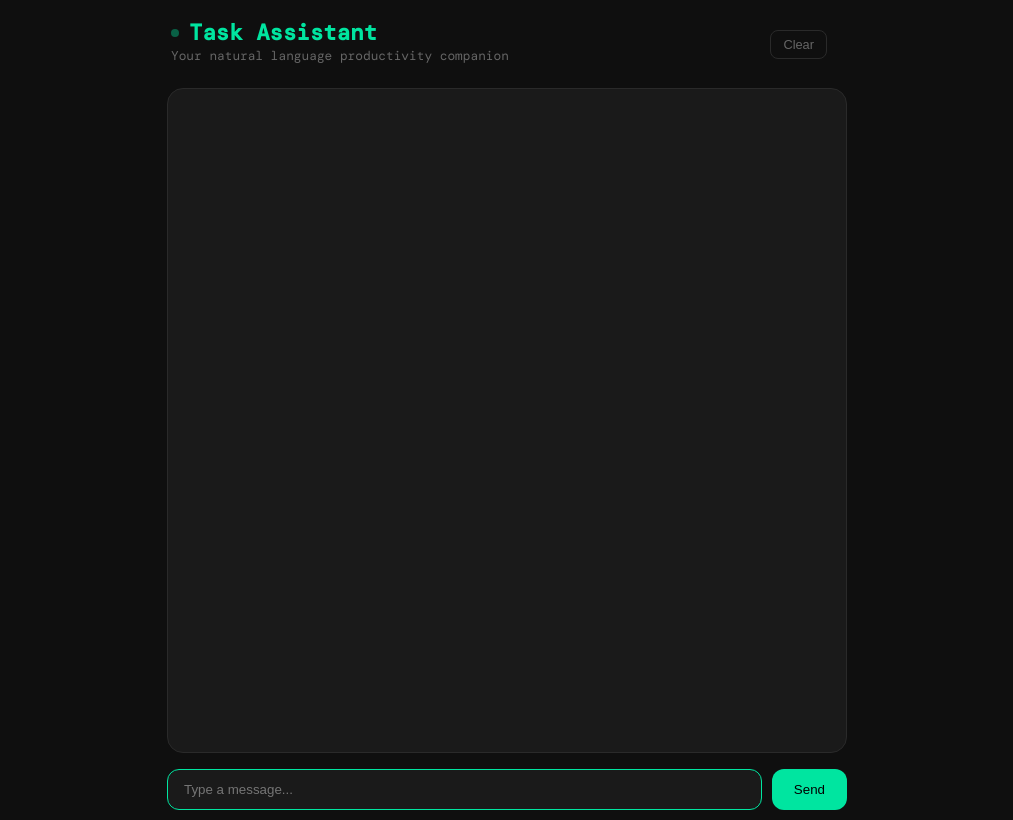
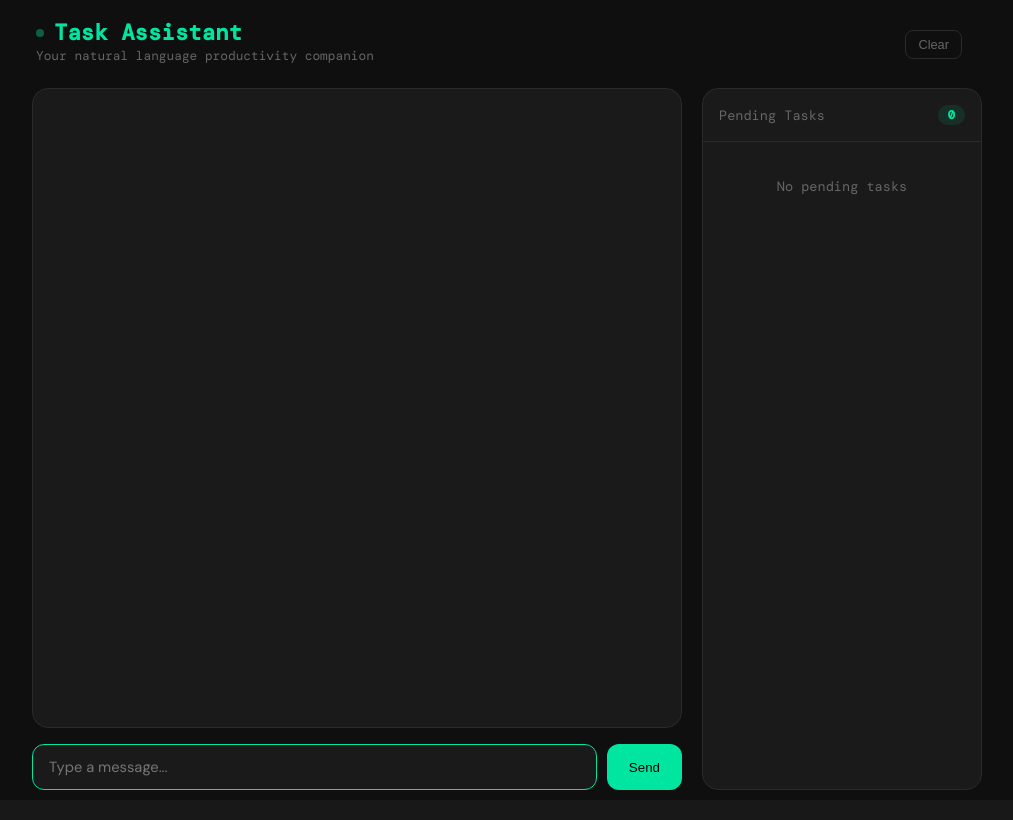
Before and after one commit to jimdr27/nlp-productivity-app, a Flask app: page / in a window 1280 px wide. Shown: the whole page, without its empty margins (133-1146 px from the left). After the commit the page ends 790 px from the top, so only its background shows below. Run offline with Flask 3, Linux system fonts and the light colour scheme; data that the repository does not hold is empty.

Commit message:
added live task panel

```diff
--- a/thesis/routes/task_routes.py
+++ b/thesis/routes/task_routes.py
@@ -4,6 +4,19 @@ from services.task_service import add_task, get_tasks, complete_task, delete_tas
 from chatbot.chatbot_engine import parse_message
 
 task_bp = Blueprint("tasks", __name__)
+
+@task_bp.route("/tasks", methods=["GET"])
+def get_all_tasks():
+    tasks = get_tasks()
+    return jsonify([
+        {
+            "id": t.id,
+            "title": t.title,
+            "due_date": t.due_date
+        }
+        for t in tasks
+    ])
+
 
 @task_bp.route("/test-nlp", methods=["POST"])
 def test_nlp():
--- a/thesis/static/script.js
+++ b/thesis/static/script.js
@@ -12,10 +12,7 @@ function sanitizeResponse(str) {
 
 function addMessage(type, text) {
     const chatbox = document.getElementById("chatbox");
-
-    const safeText = type === "bot"
-        ? sanitizeResponse(text)
-        : escapeHTML(text);
+    const safeText = type === "bot" ? sanitizeResponse(text) : escapeHTML(text);
 
     chatbox.insertAdjacentHTML("beforeend", `
         <div class="${type}-message">
@@ -26,7 +23,51 @@ function addMessage(type, text) {
     chatbox.scrollTop = chatbox.scrollHeight;
 }
 
+async function loadTasks() {
+    try {
+        const res = await fetch("/api/tasks");
+        const data = await res.json();
+        const tasks = data.tasks; // <-- Extract the array from the JSON response!
 
+        const taskList = document.getElementById("task-list");
+        const taskCount = document.getElementById("task-count");
+
+        taskCount.textContent = tasks.length;
+
+        if (tasks.length === 0) {
+            taskList.innerHTML = `<p class="empty-msg">No pending tasks</p>`;
+            return;
+        }
+
+        taskList.innerHTML = tasks.map(task => {
+            let dateHtml = "";
+            if (task.due_date) {
+                // Just use the clean string Python already formatted for us!
+                dateHtml = `<span class="task-due">⏰ ${escapeHTML(task.due_date)}</span>`;
+            }
+
+            return `
+                <div class="task-card">
+                    <div class="task-info">
+                        <span class="task-title">${escapeHTML(task.title)}</span>
+                        ${dateHtml}
+                    </div>
+                    <div class="task-actions">
+                        <button class="action-btn complete-btn" onclick="quickAction('complete task ${task.id}')">✓</button>
+                        <button class="action-btn delete-btn" onclick="quickAction('delete task ${task.id}')">✕</button>
+                    </div>
+                </div>
+            `;
+        }).join("");
+
+    } catch (error) {
+        console.error("Could not load tasks", error);
+    }
+}
+
+async function quickAction(message) {
+    await sendMessage(message);
+}
 
 async function sendMessage(forcedMessage = null) {
     const input = document.getElementById("userInput");
@@ -46,14 +87,13 @@ async function sendMessage(forcedMessage = null) {
     try {
         const res = await fetch("/api/chat", {
             method: "POST",
-            headers: {"Content-Type": "application/json"},
-            body: JSON.stringify({message})
+            headers: { "Content-Type": "application/json" },
+            body: JSON.stringify({ message })
         });
 
         const data = await res.json();
-
-
         addMessage("bot", data.response);
+        await loadTasks();  // refresh panel after every message
 
     } catch {
         addMessage("bot", "⚠️ Server error");
@@ -61,6 +101,7 @@ async function sendMessage(forcedMessage = null) {
 
     btn.disabled = false;
     btn.innerHTML = "Send";
+    input.focus();
 }
 
 document.addEventListener("DOMContentLoaded", () => {
@@ -78,4 +119,6 @@ document.addEventListener("DOMContentLoaded", () => {
     document.getElementById("clearChat").onclick = () => {
         document.getElementById("chatbox").innerHTML = "";
     };
+
+    loadTasks();  // load tasks on page open
 });
--- a/thesis/static/style.css
+++ b/thesis/static/style.css
@@ -34,14 +34,14 @@ body {
 
 #app {
     width: 100%;
-    max-width: 680px;
-    height: 100vh;
+    max-width: 950px;
+    height: calc(100vh - 20px);
     display: flex;
     flex-direction: column;
     gap: 16px;
 }
 
-/* Header */
+
 
 #header {
     position: relative;
@@ -82,7 +82,7 @@ body {
     font-family: var(--font-mono);
 }
 
-/* Chatbox */
+
 #chatbox {
     flex: 1;
     background: var(--surface);
@@ -96,7 +96,7 @@ body {
     scroll-behavior: smooth;
 }
 
-/* Messages */
+
 .user-message,
 .bot-message {
     display: flex;
@@ -119,11 +119,7 @@ body {
     align-self: flex-start;
 }
 
-.label {
-    font-family: var(--font-mono);
-    font-size: 0.68rem;
-    color: var(--text-muted);
-}
+
 
 .bubble {
     padding: 10px 14px;
@@ -143,19 +139,9 @@ body {
     border: 1px solid rgba(0, 229, 160, 0.15);
 }
 
-/* Typing animation */
-.typing-indicator .bubble::after {
-    content: " .";
-    animation: dots 1.2s infinite;
-}
 
-@keyframes dots {
-    0% { content: " ."; }
-    33% { content: " .."; }
-    66% { content: " ..."; }
-}
 
-/* Input */
+
 #input-area {
     display: flex;
     gap: 10px;
@@ -169,6 +155,8 @@ body {
     padding: 12px 16px;
     color: var(--text);
     outline: none;
+    font-family: var(--font-body);
+    font-size: 0.92rem;
 }
 
 #userInput:focus {
@@ -194,14 +182,8 @@ button:disabled {
     cursor: not-allowed;
 }
 
-/* Message action buttons */
-.message-actions {
-    display: flex;
-    gap: 8px;
-    margin-top: 10px;
-    padding-top: 10px;
-    border-top: 1px solid var(--border);
-}
+
+
 
 .action-btn {
     padding: 6px 12px;
@@ -253,15 +235,118 @@ button:disabled {
     border-color: var(--text-muted);
 }
 
-.message-header {
+
+
+#main {
+    flex: 1;
+    display: flex;
+    gap: 20px;
+    min-height: 0;
+}
+
+#chat-section {
+    flex: 1;
+    display: flex;
+    flex-direction: column;
+    gap: 16px;
+    min-height: 0;
+}
+
+#task-panel {
+    width: 280px;
+    background: var(--surface);
+    border: 1px solid var(--border);
+    border-radius: var(--radius);
+    display: flex;
+    flex-direction: column;
+    overflow: hidden;
+}
+
+#task-panel-header {
+    display: flex;
+    justify-content: space-between;
+    align-items: center;
+    padding: 16px;
+    border-bottom: 1px solid var(--border);
+    font-family: var(--font-mono);
+    font-size: 0.85rem;
+    color: var(--text-muted);
+}
+
+#task-count {
+    background: var(--accent-dim);
+    color: var(--accent);
+    border-radius: 20px;
+    padding: 2px 10px;
+    font-size: 0.75rem;
+    font-weight: 600;
+}
+
+#task-list {
+    flex: 1;
+    overflow-y: auto;
+    padding: 16px;
+    display: flex;
+    flex-direction: column;
+    gap: 10px;
+}
+
+.empty-msg {
+    color: var(--text-muted);
+    font-size: 0.85rem;
+    font-family: var(--font-mono);
+    text-align: center;
+    margin-top: 20px;
+}
+
+.task-card {
+    background: var(--bg);
+    border: 1px solid var(--border);
+    border-radius: 10px;
+    padding: 12px;
+    display: flex;
+    justify-content: space-between;
+    align-items: center;
+    gap: 8px;
+    animation: fadeUp 0.2s ease;
+}
+
+.task-info {
+    display: flex;
+    flex-direction: column;
+    gap: 4px;
+    min-width: 0;
+}
+
+.task-title {
+    font-size: 0.9rem;
+    color: var(--text);
+    white-space: nowrap;
+    overflow: hidden;
+    text-overflow: ellipsis;
+}
+
+.task-due {
+    font-family: var(--font-mono);
+    font-size: 0.75rem;
+    color: var(--accent);
+}
+
+.task-actions {
+    display: flex;
+    gap: 6px;
+    flex-shrink: 0;
+}
+
+.task-actions .action-btn {
+    width: 28px;
+    height: 28px;
+    padding: 0;
     display: flex;
     align-items: center;
-    gap: 8px;
+    justify-content: center;
 }
 
-.timestamp {
-    font-family: var(--font-mono);
-    font-size: 0.65rem;
-    color: var(--text-muted);
-    opacity: 0.7;
-}
+#chatbox::-webkit-scrollbar { width: 4px; }
+#chatbox::-webkit-scrollbar-track { background: transparent; }
+#chatbox::-webkit-scrollbar-thumb { background: var(--border); border-radius: 4px; }
--- a/thesis/templates/index.html
+++ b/thesis/templates/index.html
@@ -4,11 +4,9 @@
     <meta charset="UTF-8">
     <meta name="viewport" content="width=device-width, initial-scale=1.0">
     <title>Task Assistant</title>
-
     <link rel="stylesheet" href="/static/style.css">
     <link href="https://fonts.googleapis.com/css2?family=DM+Mono:wght@400;500&family=DM+Sans:wght@400;500;600&display=swap" rel="stylesheet">
 </head>
-
 <body>
     <div id="app">
 
@@ -21,8 +19,10 @@
             <button id="clearChat" class="clear-btn">Clear</button>
         </div>
 
-        <div id="chatbox"></div>
+        <div id="main">
 
+            <div id="chat-section">
+                <div id="chatbox" role="log" aria-live="polite" aria-label="Chat messages"></div>
                 <div id="input-area">
                     <input
                         type="text"
@@ -32,7 +32,19 @@
                     >
                     <button id="sendBtn">Send</button>
                 </div>
+            </div>
 
+            <div id="task-panel">
+                <div id="task-panel-header">
+                    <span>Pending Tasks</span>
+                    <span id="task-count">0</span>
+                </div>
+                <div id="task-list">
+                    <p class="empty-msg">No pending tasks</p>
+                </div>
+            </div>
+
+        </div>
     </div>
 
     <script src="/static/script.js"></script>
```
Lines whose indentation alone changed are shown as unchanged.
